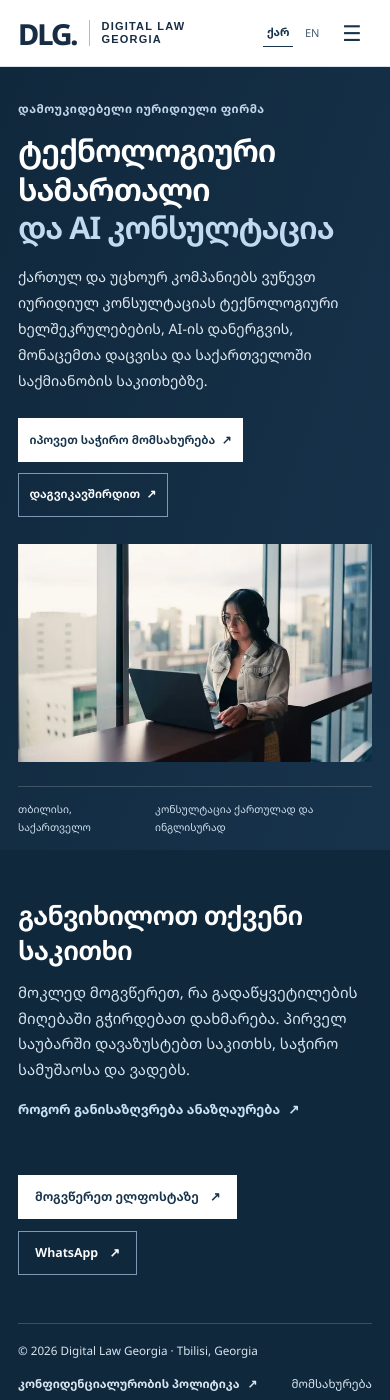
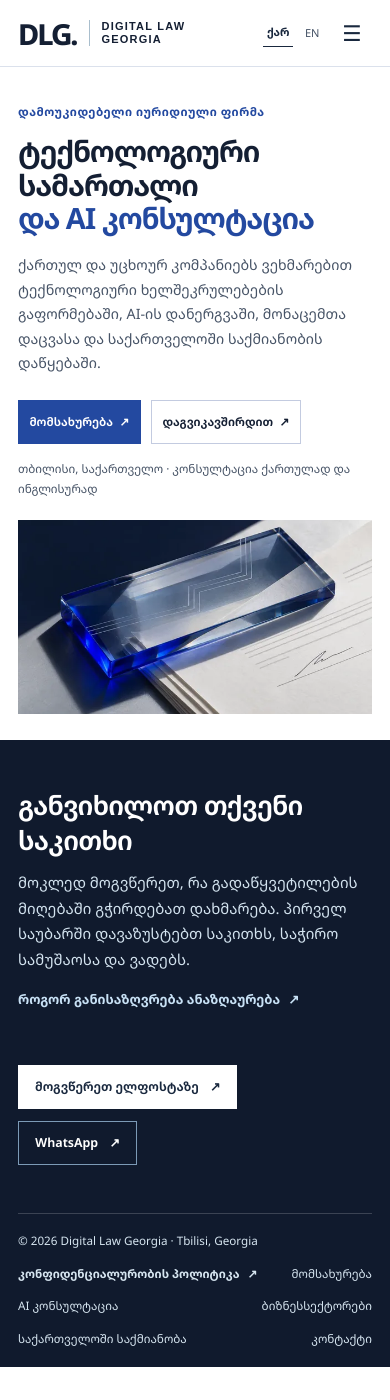
Before and after one commit to luka019/lukaswebsite, a Jekyll site: the page index.html, which Jekyll copies as it is, in a window 390 px wide and 1400 px high. Built offline with Jekyll 4.4.1, drawn with Linux system fonts in a browser that asks for light colours.

Commit message:
Create a distinct modern visual identity for Digital Law Georgia

```diff
--- a/dlg-hybrid.css
+++ b/dlg-hybrid.css
@@ -13,16 +13,15 @@
 }
 
 :root {
-  --navy: #17334c;
-  --navy-deep: #10283c;
-  --ink: #162d43;
-  --muted: #495d6f;
-  --blue: #245989;
+  --navy: #19283e;
+  --navy-deep: #101a2d;
+  --ink: #141f33;
+  --muted: #465366;
+  --blue: #2349a0;
   --paper: #fff;
-  --mist: #f2f7fc;
-  --line: #d9e3ed;
+  --mist: #f1f4fa;
+  --line: #dbe1ec;
   --font: DLGGeo, DLGLatin, 'Noto Sans Georgian', Arial, sans-serif;
-  --serif: Georgia, 'Times New Roman', serif;
 }
 
 * { box-sizing: border-box; }
@@ -40,7 +39,7 @@ h1, h2, h3, p, figure { margin: 0; }
 h1, h2, h3 { line-height: 1.33; }
 h2 { font-size: clamp(1.65rem, 3.1vw, 2.65rem); font-weight: 650; letter-spacing: -.027em; }
 h3 { font-size: 1.13rem; letter-spacing: -.012em; }
-:lang(en) h1, :lang(en) h2, :lang(en) h3 { font-family: var(--serif); }
+
 img { display: block; max-width: 100%; }
 .wrap { width: min(1200px, calc(100% - 88px)); margin-inline: auto; }
 
@@ -98,85 +97,66 @@ img { display: block; max-width: 100%; }
   line-height: 1.45;
   transition: background-color .17s ease, color .17s ease, border-color .17s ease;
 }
-.small-cta { border-color: #a9baca; color: var(--navy); }
-.small-cta:hover { background: var(--mist); }
 .primary { background: var(--navy); color: #fff; }
 .primary:hover { background: var(--blue); }
 .secondary { border-color: var(--line); }
 .secondary:hover { border-color: currentColor; }
 
-.hero, .contact, .foot { background: var(--navy-deep); color: white; }
-.hero { background: linear-gradient(110deg, #10283c, #17334c); color: white; }
+.contact, .foot { background: var(--navy-deep); color: white; }
+.hero { background: var(--paper); }
 .hero-inner {
   display: grid;
-  grid-template-columns: minmax(0, 1fr) minmax(0, 1.05fr);
-  gap: clamp(2rem, 5vw, 4.75rem);
-  width: 100%;
-  padding-inline-start: max(44px, calc((100% - 1200px) / 2));
-}
-.hero-copy {
-  align-self: center;
-  padding-block: clamp(2.5rem, 5vw, 4.5rem);
+  grid-template-columns: minmax(0, 1.03fr) minmax(0, 1fr);
+  align-items: center;
+  gap: clamp(2.2rem, 5vw, 4.7rem);
+  padding-block: clamp(2.8rem, 5.6vw, 5.15rem);
 }
 .eyebrow { color: var(--blue); font-size: .73rem; font-weight: 700; letter-spacing: .04em; }
-:lang(en) .eyebrow { letter-spacing: .1em; }
-.hero .eyebrow { color: #c1d6e8; }
+:lang(en) .eyebrow { letter-spacing: .09em; }
 .hero h1 {
-  margin-block: .78rem 1.1rem;
-  color: white;
-  font-size: clamp(2.05rem, 3.2vw, 2.75rem);
-  line-height: 1.23;
-  letter-spacing: -.036em;
-  font-weight: 650;
+  margin-block: .84rem 1.1rem;
+  font-size: clamp(2.03rem, 3.55vw, 3.06rem);
+  line-height: 1.14;
+  letter-spacing: -.04em;
+  font-weight: 680;
 }
-.hero h1 em { display: block; color: #c2daf0; font-style: normal; }
-:lang(en) .hero h1 { font-size: clamp(2.1rem, 4vw, 3.3rem); font-weight: 500; }
-.hero .intro { color: #e0eaf2; font-size: .94rem; line-height: 1.82; max-width: 36rem; }
+.hero h1 em { display: block; color: var(--blue); font-style: normal; }
+:lang(en) .hero h1 { font-size: clamp(2.6rem, 4.35vw, 3.95rem); font-weight: 680; }
+.hero .intro { color: var(--muted); font-size: 1rem; line-height: 1.72; max-width: 34rem; }
 .hero-actions, .contact-actions, .inline-links { display: flex; align-items: center; flex-wrap: wrap; gap: .75rem 1.15rem; margin-top: 1.55rem; }
-.hero .primary, .contact .primary { color: var(--navy); background: white; }
-.hero .primary:hover, .contact .primary:hover { background: #e4f0f9; }
-.hero .secondary, .contact .secondary { color: white; border-color: #7c9ab6; }
-.hero .secondary:hover, .contact .secondary:hover { background: #284663; }
-.hero a:focus-visible, .contact a:focus-visible, .contact button:focus-visible { outline-color: #a9d1f5; }
-.hero-photo { position: relative; min-width: 0; min-height: 24rem; }
-.hero-photo img {
-  position: absolute;
-  inset: 0;
-  width: 100%;
-  height: 100%;
-  object-fit: cover;
-  object-position: 56% center;
-  background: #29435b;
-}
-.hero-footer {
-  display: flex;
-  justify-content: space-between;
-  gap: 1rem;
-  border-top: 1px solid #ffffff2e;
-  padding-block: .85rem;
-  color: #cfdeeb;
-  font-size: .73rem;
-}
+.hero .primary, .small-cta { background: var(--blue); border-color: var(--blue); color: white; }
+.hero .primary:hover, .small-cta:hover { background: var(--navy); border-color: var(--navy); }
+.hero .secondary { border-color: #c3cbe0; }
+.hero .secondary:hover { border-color: var(--blue); color: var(--blue); }
+.contact .primary { color: var(--navy); background: white; }
+.contact .primary:hover { background: #e4f0f9; }
+.contact .secondary { color: white; border-color: #7c9ab6; }
+.contact .secondary:hover { background: #284663; }
+.contact a:focus-visible, .contact button:focus-visible { outline-color: #a9d1f5; }
+.hero-photo { min-width: 0; overflow: hidden; background: #162642; }
+.hero-photo img { width: 100%; height: auto; aspect-ratio: 1.32; object-fit: cover; }
+.hero-location { margin-top: 1.35rem; color: var(--muted); font-size: .73rem; }
 
-.matter-nav { background: #f4f8fc; border-block: 1px solid var(--line); }
+.matter-nav { background: var(--mist); border-block: 1px solid var(--line); padding-block: 1.65rem 1.5rem; }
+.matter-nav h2 { margin-bottom: .9rem; font-size: 1.12rem; letter-spacing: -.018em; }
 .matter-nav-inner { display: grid; grid-template-columns: repeat(4, minmax(0, 1fr)); }
 .matter-link {
   display: flex;
   align-items: flex-start;
   justify-content: space-between;
   gap: .65rem;
-  min-height: 100px;
-  padding: 1.1rem .95rem;
+  min-height: 80px;
+  padding: .65rem .95rem;
   color: var(--ink);
-  font-size: .83rem;
+  font-size: .87rem;
   line-height: 1.48;
 }
-.matter-link + .matter-link { border-inline-start: 1px solid var(--line); }
+.matter-link + .matter-link { border-inline-start: 1px solid #cdd6e7; }
 .matter-link:first-child { padding-inline-start: 0; }
 .matter-link:last-child { padding-inline-end: 0; }
 .matter-link:hover strong { color: var(--blue); text-decoration: underline; text-underline-offset: .22em; }
 .matter-link > span { color: var(--blue); flex: none; margin-top: .15rem; }
-.matter-description { display: block; color: var(--muted); font-size: .73rem; margin-top: .32rem; }
+.matter-description { display: block; color: var(--muted); font-size: .79rem; margin-top: .32rem; }
 
 .section { padding-block: clamp(3.1rem, 6.9vw, 6.05rem); }
 .section-head {
@@ -197,24 +177,24 @@ img { display: block; max-width: 100%; }
 }
 .text-link:hover { text-decoration: underline; }
 .text-link .dlg-inline-arrow { flex: none; }
-.article-grid {
+.article-grid { border-bottom: 1px solid var(--line); }
+.article {
   display: grid;
-  grid-template-columns: repeat(3, minmax(0, 1fr));
-  gap: 1rem;
+  grid-template-columns: minmax(0, 1fr) auto;
+  align-items: center;
+  gap: 1.2rem;
+  min-width: 0;
+  padding: clamp(1rem, 2.2vw, 1.55rem) 0;
+  border-top: 1px solid var(--line);
 }
-.article {
-  display: flex;
-  flex-direction: column;
-  gap: .68rem;
-  min-width: 0;
-  border: 1px solid var(--line);
-  padding: clamp(1.15rem, 2.3vw, 1.75rem);
-  transition: border-color .17s ease, background-color .17s ease;
-}
+.article h3 { margin-bottom: .35rem; }
+.article p { max-width: 75ch; }
+.article:hover h3 { color: var(--blue); text-decoration: underline; text-underline-offset: .22em; }
+
 .practice-grid {
   display: grid;
   grid-template-columns: repeat(3, minmax(0, 1fr));
-  gap: 0 clamp(1.4rem, 3vw, 3rem);
+  gap: 0 clamp(1.5rem, 3vw, 3rem);
 }
 
 .practice-card {
@@ -222,7 +202,7 @@ img { display: block; max-width: 100%; }
   grid-template-columns: minmax(0, 1fr) 1rem;
   align-content: start;
   gap: .85rem .65rem;
-  min-height: 10.6rem;
+  min-height: 11.3rem;
   padding-block: 1.15rem 1.45rem;
   border-top: 1px solid var(--line);
 }
@@ -232,44 +212,41 @@ img { display: block; max-width: 100%; }
 .practice-glyph { width: 2.05rem; height: 2.05rem; color: var(--blue); }
 .practice-card > div { grid-column: 1 / -1; grid-row: 2; }
 .practice-card > span { grid-column: 2; grid-row: 1; align-self: center; color: var(--blue); }
-.article:hover { background: var(--mist); border-color: #7da1c0; }
 .practice-card p, .article p, .home-sector-link p { color: var(--muted); font-size: .87rem; line-height: 1.66; }
 
-.advisory { background: var(--mist); border-block: 1px solid var(--line); }
+.advisory { background: var(--navy-deep); color: white; }
+.advisory > .wrap > .section-head .text-link { color: #c5d6ff; }
+.advisory a:focus-visible, .advisory button:focus-visible, .advisory [role="tabpanel"]:focus-visible { outline-color: #a7bdff; }
 .advisory-grid {
   display: grid;
-  grid-template-columns: .9fr 1.1fr;
-  gap: clamp(1.4rem, 4vw, 3.6rem);
+  grid-template-columns: minmax(0, .66fr) minmax(0, 1.34fr);
+  gap: clamp(1rem, 4vw, 4rem);
   align-items: start;
 }
-.advisory-photo img {
+.advisory-tabs { display: grid; gap: .35rem; }
+.advisory-tabs button {
+  min-height: 52px;
   width: 100%;
-  aspect-ratio: 1.26;
-  height: auto;
-  object-fit: cover;
-  object-position: 50% 49%;
-  background: var(--line);
-}
-.advisory-tabs { display: grid; grid-template-columns: repeat(2, minmax(0, 1fr)); gap: .4rem; padding-bottom: 1rem; }
-.advisory-tabs button {
-  min-height: 44px;
-  padding: .52rem .7rem;
+  padding: .65rem 1rem;
   text-align: left;
-  color: var(--navy);
-  background: white;
-  border: 1px solid #cbd9e7;
-  font-size: .78rem;
+  color: #dce7ff;
+  background: transparent;
+  border: 1px solid #4a5975;
+  font-size: .86rem;
   font-weight: 650;
 }
-.advisory-tabs button[aria-selected="true"] { color: white; background: var(--navy); border-color: var(--navy); }
-.advisory-tabs button:hover:not([aria-selected="true"]) { border-color: var(--blue); }
-.advisory-panel { padding-top: 1rem; border-top: 1px solid #cbd9e7; }
-.advisory-panel h3 { font-size: clamp(1.18rem, 2vw, 1.6rem); }
-.advisory-panel p, .advisory-panel ul { color: var(--muted); font-size: .9rem; line-height: 1.68; }
+.advisory-tabs button[aria-selected="true"] { color: white; background: #243e78; border-color: #819bd9; }
+.advisory-tabs button:hover { border-color: #a7bdff; }
+.advisory-work { padding: clamp(1.15rem, 3.3vw, 2.1rem); border: 1px solid #4a5975; background: #17243d; }
+.advisory-panel + .advisory-panel { margin-top: 1.4rem; }
+.advisory-panel[hidden] + .advisory-panel:not([hidden]) { margin-top: 0; }
+.advisory-panel h3 { font-size: clamp(1.2rem, 2vw, 1.6rem); }
+.advisory-panel p, .advisory-panel ul { color: #e0e8f7; font-size: .91rem; line-height: 1.68; }
 .advisory-panel p { margin-top: .55rem; }
-.advisory-panel .outcome-label { color: var(--ink); font-weight: 700; margin-top: .85rem; }
-.advisory-panel ul { margin: .3rem 0 1.05rem; padding-inline-start: 1.1rem; }
+.advisory-panel .outcome-label { color: white; font-weight: 700; margin-top: .85rem; }
+.advisory-panel ul { margin: .32rem 0 1.02rem; padding-inline-start: 1.1rem; }
 .advisory-panel li + li { margin-top: .28rem; }
+.advisory-panel .text-link { color: #c5d6ff; }
 
 .home-sectors { display: grid; grid-template-columns: repeat(2, minmax(0, 1fr)); gap: 0 2rem; }
 .home-sector-link {
@@ -286,16 +263,14 @@ img { display: block; max-width: 100%; }
 .practice-introduction { border-block: 1px solid var(--line); background: #f5f8fb; }
 .home-founder-reference {
   display: grid;
-  grid-template-columns: minmax(190px, 295px) minmax(0, 630px);
-  gap: clamp(1.5rem, 6vw, 5.8rem);
+  grid-template-columns: minmax(0, 630px) minmax(190px, 275px);
+  gap: clamp(1.5rem, 8vw, 8rem);
   align-items: center;
 }
 .home-founder-reference img { width: 100%; height: auto; aspect-ratio: 1; object-fit: cover; object-position: 50% 30%; background: white; border: 1px solid var(--line); }
 .home-founder-reference h2 { margin-block: .45rem .3rem; }
 .home-founder-reference .founder-role { color: var(--blue); font-weight: 650; margin-bottom: 1rem; }
 .home-founder-reference p:not(.eyebrow) { margin-top: .58rem; }
-.article { gap: .72rem; }
-.article > span { margin-top: auto; }
 
 .engagement { background: #f5f8fb; border-bottom: 1px solid var(--line); }
 .engagement-steps {
@@ -354,8 +329,8 @@ img { display: block; max-width: 100%; }
   .wrap { width: calc(100% - 56px); }
   .nav-inner { gap: 1rem; }
   .brand-name small { display: none; }
-  .hero-inner { width: 100%; gap: 1.7rem; padding-inline-start: 28px; }
-  .hero h1 { font-size: clamp(2rem, 4vw, 2.6rem); }
+  .hero-inner { gap: 1.9rem; }
+  .hero h1 { font-size: clamp(2rem, 4.2vw, 2.75rem); }
 }
 
 @media (max-width: 920px) {
@@ -377,17 +352,16 @@ img { display: block; max-width: 100%; }
   .matter-link:nth-child(odd) { padding-inline-start: 0; border-inline-start: 0; }
   .matter-link:nth-child(even) { padding-inline-end: 0; }
   .matter-link:nth-child(n+3) { border-top: 1px solid var(--line); }
-  .article-grid { grid-template-columns: 1fr; }
   .practice-grid { grid-template-columns: repeat(2, minmax(0, 1fr)); }
 }
 
-@media (max-width: 700px) {
+@media (max-width: 740px) {
   html { scroll-padding-top: 76px; }
   .wrap { width: calc(100% - 36px); }
   .hero-inner, .advisory-grid, .contact-grid { grid-template-columns: minmax(0, 1fr); }
-  .hero-inner { width: calc(100% - 36px); padding: 2rem 0 1.5rem; }
-  .hero-copy { padding: 0; }
-  .hero h1, :lang(en) .hero h1 { font-size: clamp(1.95rem, 8vw, 2.8rem); }
+  .hero-inner { padding: 2.2rem 0 1.6rem; gap: 1.35rem; }
+  .hero h1 { font-size: clamp(1.77rem, 7.5vw, 2.55rem); }
+  :lang(en) .hero h1 { font-size: clamp(2.04rem, 8vw, 2.8rem); }
   .hero-actions { gap: .65rem; }
   .hero-actions .primary, .hero-actions .secondary {
     gap: .4rem;
@@ -399,11 +373,11 @@ img { display: block; max-width: 100%; }
   .matter-link + .matter-link { border-inline-start: 0; border-top: 1px solid var(--line); }
   .practice-card { min-height: 0; }
   .hero .intro { font-size: .89rem; }
-  .hero-photo { min-height: 0; }
-  .hero-photo img { position: static; height: auto; aspect-ratio: 1.62; }
-  .hero-footer { font-size: .65rem; }
+  .hero-photo img { aspect-ratio: 1.82; }
+  .hero-location { margin-top: .9rem; }
   .section-head { align-items: start; flex-direction: column; }
-  .advisory-photo img { aspect-ratio: 1.85; }
+  .advisory-tabs { grid-template-columns: repeat(2, minmax(0, 1fr)); }
+  .advisory-tabs button { font-size: .76rem; padding-inline: .6rem; }
   .home-sectors { grid-template-columns: 1fr; }
   .home-founder-reference { grid-template-columns: minmax(0, 1fr); }
   .home-founder-reference img { width: min(245px, 66vw); }
@@ -420,17 +394,3 @@ img { display: block; max-width: 100%; }
   html { scroll-behavior: auto; }
   .primary, .secondary, .small-cta, .practice-card, .article { transition: none; }
 }
-
-.article > img {
-  width: calc(100% + 2 * clamp(1.15rem, 2.3vw, 1.75rem));
-  max-width: none;
-  height: auto;
-  aspect-ratio: 2.05;
-  object-fit: cover;
-  margin: calc(-1 * clamp(1.15rem, 2.3vw, 1.75rem)) calc(-1 * clamp(1.15rem, 2.3vw, 1.75rem)) .38rem;
-}
-
-@media (hover: hover) and (prefers-reduced-motion: no-preference) {
-  .article { transition: background-color .17s ease, border-color .17s ease, transform .17s ease; }
-  .article:hover { transform: translateY(-2px); }
-}
--- a/dlg-international.css
+++ b/dlg-international.css
@@ -7,8 +7,8 @@
 
 .dlg-international-feature {
   padding-block: clamp(2.75rem, 5vw, 4.75rem);
-  background: #edf4fa;
-  color: #17334c;
+  background: #eef2fa;
+  color: #141f33;
   border-block: 1px solid #d9e5ef;
 }
 
@@ -40,9 +40,9 @@
 }
 
 .dlg-international-feature .dlg-international-link {
-  background: #17334c;
+  background: #2349a0;
   color: #fff;
-  border: 1px solid #17334c;
+  border: 1px solid #2349a0;
 }
 
 .dlg-international-feature .dlg-international-link:hover {
@@ -50,34 +50,24 @@
   border-color: #285276;
 }
 
-.dlg-georgia-photo {
+.dlg-georgia-quick-links {
+  list-style: none;
   margin: 0;
-  min-width: 0;
+  padding: 0;
+  border-bottom: 1px solid #cdd6e7;
 }
 
-.dlg-georgia-photo img {
-  display: block;
-  width: 100%;
-  height: auto;
-  aspect-ratio: 2.15;
-  object-fit: cover;
-  background: #dae6f0;
-}
+.dlg-georgia-quick-links li { border-top: 1px solid #cdd6e7; }
 
-.dlg-georgia-photo figcaption {
+.dlg-georgia-quick-links a {
   display: flex;
-  flex-wrap: wrap;
+  align-items: center;
   justify-content: space-between;
-  gap: .1rem 1rem;
-  margin-top: .5rem;
-  color: #455f74;
-  font-size: .75rem;
-  line-height: 1.5;
-}
-
-.dlg-georgia-photo a {
-  text-decoration: underline;
-  text-underline-offset: .15em;
+  gap: 1rem;
+  min-height: 3rem;
+  padding-block: .6rem;
+  font-weight: 650;
+  color: #2349a0;
 }
 
 .dlg-georgia-hero h1 {
--- a/index.html
+++ b/index.html
@@ -13,13 +13,13 @@
 <meta property="og:description" content="Digital Law Georgia: ტექნოლოგიური და კომერციული სამართალი, AI-ის რეგულირება და ავტომატიზაცია, პერსონალურ მონაცემთა დაცვა, ფინტექი და ხელშეკრულებები საქართველოში.">
 <meta property="og:locale" content="ka_GE">
 <meta property="og:url" content="https://lukaswebsite.vercel.app/">
-<meta property="og:image" content="https://lukaswebsite.vercel.app/assets/editorial/technology-counsel.webp">
+<meta property="og:image" content="https://lukaswebsite.vercel.app/assets/editorial/dlg-law-and-technology.webp">
 <meta property="og:image:alt" content="Digital Law Georgia | Technology and commercial law">
 <meta name="twitter:card" content="summary_large_image">
-<meta name="twitter:image" content="https://lukaswebsite.vercel.app/assets/editorial/technology-counsel.webp">
+<meta name="twitter:image" content="https://lukaswebsite.vercel.app/assets/editorial/dlg-law-and-technology.webp">
 <link rel="icon" href="/favicon.svg">
-<link rel="stylesheet" href="/dlg-hybrid.css?v=20261127-practice">
-<link rel="stylesheet" href="/dlg-international.css?v=20261126">
+<link rel="stylesheet" href="/dlg-hybrid.css?v=20261127-modern">
+<link rel="stylesheet" href="/dlg-international.css?v=20261127-modern">
 </head>
 <body data-default-language="ka" data-description-en="Independent technology and commercial law firm in Tbilisi, Georgia. Georgian-law advice in English on market entry, technology contracts, data protection, AI governance and FinTech." data-description-ka="Digital Law Georgia: ტექნოლოგიური და კომერციული სამართალი, AI-ის რეგულირება და ავტომატიზაცია, პერსონალურ მონაცემთა დაცვა, ფინტექი და ხელშეკრულებები საქართველოში." data-title-en="Technology &amp; Commercial Law Firm in Tbilisi | Digital Law Georgia" data-title-ka="ტექნოლოგიური და კომერციული სამართალი | Digital Law Georgia">
 <a class="skip" href="#main">
@@ -34,7 +34,7 @@
 </a>
 <nav aria-label="მთავარი მენიუ" class="nav" data-en-aria="Main navigation" id="main-nav">
 <a href="/services/" data-route="/services/">
-<span data-en="Expertise">მომსახურება</span>
+<span data-en="Services">მომსახურება</span>
 </a>
 <a href="/advisory/" data-route="/advisory/">
 <span data-en="AI advisory">AI კონსულტაცია</span>
@@ -74,10 +74,10 @@
 <span data-en="and AI advisory">და AI კონსულტაცია</span>
 </em>
 </h1>
-<p class="intro" data-en="We advise Georgian and international companies on technology contracts, AI adoption, data protection and doing business in Georgia.">ქართულ და უცხოურ კომპანიებს ვუწევთ იურიდიულ კონსულტაციას ტექნოლოგიური ხელშეკრულებების, AI-ის დანერგვის, მონაცემთა დაცვისა და საქართველოში საქმიანობის საკითხებზე.</p>
+<p class="intro" data-en="We help Georgian and international companies negotiate technology contracts, adopt AI, protect data and set up operations in Georgia.">ქართულ და უცხოურ კომპანიებს ვეხმარებით ტექნოლოგიური ხელშეკრულებების გაფორმებაში, AI-ის დანერგვაში, მონაცემთა დაცვასა და საქართველოში საქმიანობის დაწყებაში.</p>
 <div class="hero-actions">
 <a class="primary" href="#client-matters">
-<span data-en="Find legal support">იპოვეთ საჭირო მომსახურება</span>
+<span data-en="Explore services">მომსახურება</span>
 <span aria-hidden="true">↗</span>
 </a>
 <a class="secondary" href="#contact">
@@ -85,22 +85,19 @@
 <span aria-hidden="true">↗</span>
 </a>
 </div>
+<p class="hero-location" data-en="Tbilisi, Georgia · Advice in Georgian and English">თბილისი, საქართველო · კონსულტაცია ქართულად და ინგლისურად</p>
 </div>
-<!-- Photograph by Julio Lopez, Pexels 34211767. -->
+<!-- Original editorial artwork for Digital Law Georgia. -->
 <figure class="hero-photo">
-  <img src="/assets/editorial/technology-counsel.webp" srcset="/assets/editorial/technology-counsel-small.webp 640w, /assets/editorial/technology-counsel.webp 1360w" sizes="(max-width: 700px) calc(100vw - 36px), 50vw" width="1360" height="870" fetchpriority="high" alt="ქალი თანამედროვე ოფისში, ფანჯარასთან, ლეპტოპით მუშაობს" data-en-alt="A woman working on a laptop beside a window in a modern office">
+  <img src="/assets/editorial/dlg-law-and-technology.webp" srcset="/assets/editorial/dlg-law-and-technology-small.webp 640w, /assets/editorial/dlg-law-and-technology.webp 1440w" sizes="(max-width: 740px) calc(100vw - 36px), 50vw" width="1440" height="960" fetchpriority="high" alt="ხელმოწერილ დოკუმენტზე მოთავსებული ლურჯი მინა ელექტრონული სქემის ხაზებით" data-en-alt="Blue glass etched with circuit lines resting on a signed document">
 </figure>
-</div>
-<div class="wrap hero-footer">
-<span data-en="Tbilisi, Georgia">თბილისი, საქართველო</span>
-<span data-en="Legal advice in Georgian and English">კონსულტაცია ქართულად და ინგლისურად</span>
 </div>
 </section>
 <!-- home-entrances -->
 <!-- home-practices -->
 <!-- home-advisory -->
+<!-- international-feature -->
 <!-- home-founder -->
-<!-- international-feature -->
 <!-- home-sectors -->
 <!-- home-engagement -->
 <!-- home-insights -->
@@ -184,7 +181,7 @@
 <a data-en="Contact" data-route="/contact/" href="/contact/">კონტაქტი</a>
 </div>
 </footer>
-<script src="/dlg-hybrid.js?v=20261127-practice" defer>
+<script src="/dlg-hybrid.js?v=20261127-modern" defer>
 </script>
 </body>
 </html>
```
Also changed, not shown: _includes/resource-header.html (+4 -4 lines), dlg-public.css (+19 -25 lines), scripts/build.mjs (+4 -4 lines), scripts/homepage.mjs (+15 -16 lines), scripts/international.mjs (+8 -9 lines), scripts/qa-browser.mjs (+3 -9 lines), scripts/qa-site.mjs (+5 -5 lines), assets/editorial/dlg-law-and-technology-small.webp (added), assets/editorial/dlg-law-and-technology.webp (added), scripts/digital-pages.mjs.
